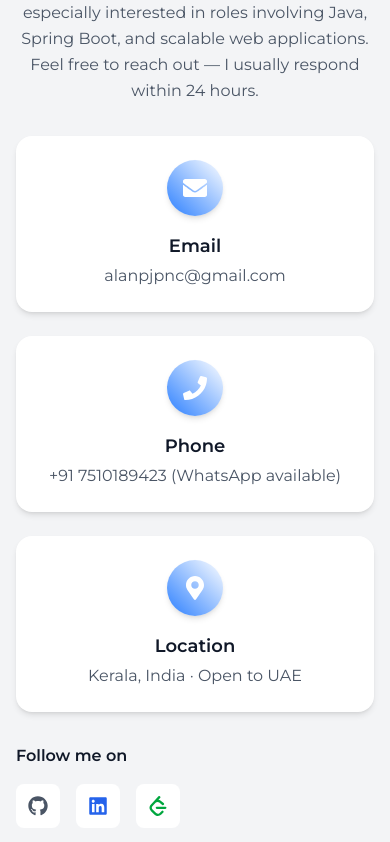
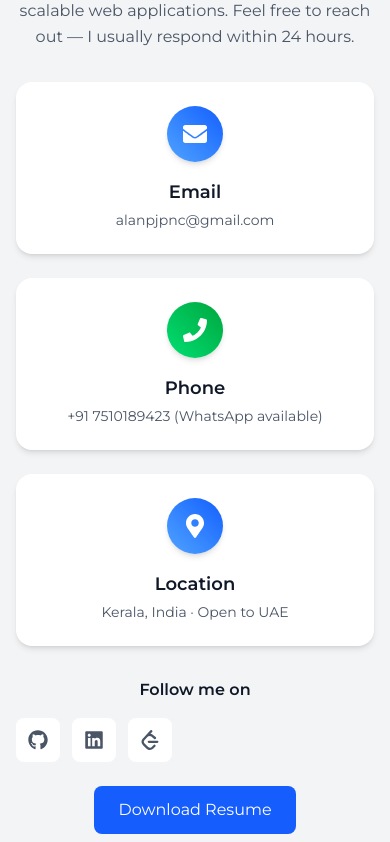
Before and after one commit to Alan-P-J/React_Tailwind_Portfolio_Demo, a React (Vite) app: page / in a window 390 px wide. Shown: the part 8200-9042 px from the top of the page. Built offline with nearby package versions, Linux system fonts and the light colour scheme.

Commit message:
Footer updated

```diff
--- a/src/components/Contact.jsx
+++ b/src/components/Contact.jsx
@@ -1,9 +1,8 @@
-import React, { useState, useRef, forwardRef } from "react";
+import { useState, useRef, forwardRef } from "react";
 import emailjs from "emailjs-com";
 import { toast } from "react-toastify";
 import "react-toastify/dist/ReactToastify.css";
 import { SiLeetcode } from "react-icons/si";
-
 import {
   FaEnvelope,
   FaPhone,
@@ -13,69 +12,73 @@ import {
   FaPaperPlane,
 } from "react-icons/fa";
 
-const contactMethods = [
+// ── Static data outside component ──
+const CONTACT_METHODS = [
   {
     icon: FaEnvelope,
     label: "Email",
     value: "alanpjpnc@gmail.com",
     link: "mailto:alanpjpnc@gmail.com",
-    color: "text-red-500",
+    gradient: "from-blue-400 to-blue-600",
   },
   {
     icon: FaPhone,
     label: "Phone",
     value: "+91 7510189423 (WhatsApp available)",
     link: "tel:+917510189423",
-    color: "text-red-500",
+    gradient: "from-green-400 to-green-600",
   },
   {
     icon: FaMapMarkerAlt,
     label: "Location",
     value: "Kerala, India · Open to UAE",
-    link: "https://maps.google.com/?q=Thrissur, Kerala,India",
-    color: "text-blue-500",
-    gradient: "from-red-400 to-red-600"
+    link: "https://maps.google.com/?q=Thrissur,Kerala,India",
+    gradient: "from-blue-400 to-blue-600",
   },
 ];
 
-const socialLinks = [
+const SOCIAL_LINKS = [
   {
     icon: FaGithub,
     label: "GitHub",
     link: "https://github.com/Alan-P-J",
-    color: "hover:text-gray-800 dark:hover:text-white",
+    color: "hover:text-gray-900 dark:hover:text-white",
   },
   {
     icon: FaLinkedin,
     label: "LinkedIn",
     link: "https://www.linkedin.com/in/alan-p-j-5747a1247/",
-    color: "text-blue-600",
+    color: "hover:text-blue-600",
   },
   {
+    icon: SiLeetcode,
     label: "LeetCode",
-    icon: SiLeetcode,
     link: "https://leetcode.com/u/K28night/",
-    color: "text-green-600",
+    color: "hover:text-yellow-500",
   },
 ];
 
 const ContactSection = forwardRef((_, ref) => {
   const formRef = useRef();
   const [isSubmitting, setIsSubmitting] = useState(false);
-  const [lastSent, setLastSent] = useState(0);
+  const [lastSent, setLastSent]         = useState(0);
 
   const sendEmail = (e) => {
     e.preventDefault();
 
+    // Rate limiting — 1 message per minute
     if (Date.now() - lastSent < 60000) {
       toast.warn("Please wait a minute before sending again.");
       return;
     }
+
+    // Email format validation
     const emailRegex = /^[^\s@]+@[^\s@]+\.[^\s@]+$/;
     if (!emailRegex.test(formRef.current.from_email.value)) {
       toast.error("Please enter a valid email address.");
       return;
     }
+
     setIsSubmitting(true);
 
     emailjs
@@ -87,19 +90,15 @@ const ContactSection = forwardRef((_, ref) => {
       )
       .then(
         () => {
-          // console.log("Email sent successfully:", result.text);
           setIsSubmitting(false);
-          toast.success(
-            "Thanks for reaching out! I’ll get back to you shortly.",
-          );
-          // Reset form
+          setLastSent(Date.now());
+          toast.success("Thanks for reaching out! I'll get back to you shortly.");
           formRef.current.reset();
-          setLastSent(Date.now());
         },
         (error) => {
           console.error("Email failed to send:", error.text);
           setIsSubmitting(false);
-          toast.error("Something went wrong!");
+          toast.error("Something went wrong. Please try again.");
         },
       );
   };
@@ -108,15 +107,18 @@ const ContactSection = forwardRef((_, ref) => {
     <section
       ref={ref}
       id="contact"
-      className="min-h-screen bg-gray-100 scroll-mt-24 py-26 md:pt-7 dark:bg-gray-900"
+      className="min-h-screen py-16 transition-colors duration-300 bg-gray-100 scroll-mt-24 md:pt-20 dark:bg-gray-900"
     >
       <div className="container px-4 mx-auto sm:px-6 lg:px-8">
+
+        {/* ── Section header ── */}
         <div className="mb-16 text-center">
           <h2 className="mb-4 text-3xl font-bold text-gray-900 md:text-4xl dark:text-white">
             Get In Touch
           </h2>
+          <div className="w-24 h-1 mx-auto mb-4 bg-blue-600" aria-hidden="true" />
           <p className="max-w-2xl mx-auto text-xl text-gray-600 dark:text-gray-400">
-            Looking to hire a Java or Full Stack Developer? Let’s connect and
+            Looking to hire a Java or Full Stack Developer? Let's connect and
             discuss how I can contribute to your team.
           </p>
           <span className="inline-block px-4 py-1 mt-4 mb-4 text-sm font-medium text-blue-700 bg-blue-100 rounded-full dark:bg-blue-900 dark:text-blue-300">
@@ -125,78 +127,93 @@ const ContactSection = forwardRef((_, ref) => {
         </div>
 
         <div className="grid gap-12 lg:grid-cols-2">
+
+          {/* ── Left: contact info ── */}
           <div className="space-y-8">
             <div>
-              <h3 className="mb-6 text-2xl font-bold text-gray-900 dark:text-white">
+              <h3 className="mb-4 text-2xl font-bold text-gray-900 dark:text-white">
                 Let's Start a Conversation
               </h3>
-              <p className="mb-8 leading-relaxed text-gray-600 dark:text-gray-400">
+              <p className="leading-relaxed text-gray-600 dark:text-gray-400">
                 I'm currently open to full-time backend or full-stack developer
-                opportunities. I'm especially interested in roles involving
-                Java, Spring Boot, and scalable web applications. Feel free to
-                reach out — I usually respond within 24 hours.
+                opportunities, especially roles involving Java, Spring Boot, and
+                scalable web applications. Feel free to reach out — I usually
+                respond within 24 hours.
               </p>
             </div>
 
+            {/* Contact method cards */}
             <div className="grid gap-6 sm:grid-cols-2">
-              {contactMethods.map((method) => (
+              {CONTACT_METHODS.map((method) => (
                 <a
                   key={method.label}
                   href={method.link}
                   target={method.link.startsWith("http") ? "_blank" : "_self"}
                   rel="noopener noreferrer"
-                  className="relative flex flex-col items-center justify-center p-6 text-center transition-all duration-300 bg-white shadow-md dark:bg-gray-800 rounded-2xl hover:shadow-2xl hover:-translate-y-1 group"
+                  className="relative flex flex-col items-center justify-center p-6 text-center transition-all duration-300 bg-white shadow-md dark:bg-gray-800 rounded-2xl hover:shadow-2xl hover:-translate-y-1 group focus:outline-none focus:ring-2 focus:ring-blue-500"
                 >
-                  <div
-                    className={`flex items-center justify-center w-14 h-14 mb-4 rounded-full bg-gradient-to-tr from-blue-500 dark:from-gray-700 dark:to-gray-600 text-white shadow-md group-hover:scale-110 transition-transform`}
-                  >
-                    <method.icon size={24} />
+                  {/* Icon circle — uses per-card gradient */}
+                  <div className={`flex items-center justify-center w-14 h-14 mb-4
+                    rounded-full bg-gradient-to-tr ${method.gradient}
+                    dark:from-gray-700 dark:to-gray-600 text-white shadow-md
+                    group-hover:scale-110 transition-transform duration-300`}>
+                    <method.icon size={24} aria-hidden="true" />
                   </div>
 
-                  <div>
-                    <h5 className="mb-1 text-lg font-semibold text-gray-900 dark:text-white">
-                      {method.label}
-                    </h5>
-                    <p className="text-gray-600 dark:text-gray-400">
-                      {method.value}
-                    </p>
-                  </div>
+                  <h5 className="mb-1 text-lg font-semibold text-gray-900 dark:text-white">
+                    {method.label}
+                  </h5>
+                  <p className="text-sm text-gray-600 dark:text-gray-400">
+                    {method.value}
+                  </p>
 
-                  <div className="absolute inset-0 transition-colors border border-transparent rounded-2xl group-hover:border-blue-500"></div>
+                  {/* Hover border overlay */}
+                  <div
+                    aria-hidden="true"
+                    className="absolute inset-0 transition-colors border border-transparent rounded-2xl group-hover:border-blue-500"
+                  />
                 </a>
               ))}
             </div>
 
+            {/* Social links + resume download */}
             <div>
-              <h4 className="flex mb-4 font-semibold text-gray-900 dark:text-white">
+              <h4 className="mb-4 font-semibold text-gray-900 dark:text-white">
                 Follow me on
               </h4>
-              <div className="flex gap-4">
-                {socialLinks.map((social) => (
+              <div className="flex gap-3 mb-6">
+                {SOCIAL_LINKS.map(({ icon: Icon, label, link, color }) => (
                   <a
-                    key={social.label}
-                    href={social.link}
+                    key={label}
+                    href={link}
                     target="_blank"
                     rel="noopener noreferrer"
-                    className={`p-3 text-gray-600 dark:text-gray-400 bg-white dark:bg-gray-800 rounded-lg transition-all duration-300  hover:scale-110 ${social.color} ${social.label}`}
-                    aria-label={social.label}
+                    aria-label={label}
+                    className={`p-3 text-gray-600 dark:text-gray-400 bg-white
+                      dark:bg-gray-800 rounded-lg transition-all duration-300
+                      hover:scale-110 hover:shadow-md ${color}
+                      focus:outline-none focus:ring-2 focus:ring-blue-500`}
                   >
-                    <social.icon size={20} />
+                    <Icon size={20} aria-hidden="true" />
                   </a>
                 ))}
-              </div>{" "}
+              </div>
+
+              {/* Resume download */}
               <a
                 href={`${import.meta.env.BASE_URL}Alan_PJ_Junior_Software_Engineer.pdf`}
                 download
-                className="inline-block px-6 py-3 mt-4 font-semibold text-white bg-blue-600 rounded-lg"
+                className="inline-flex items-center gap-2 px-6 py-3 font-semibold text-white transition-all duration-300 bg-blue-600 rounded-lg hover:bg-blue-700 hover:-translate-y-1 focus:outline-none focus:ring-2 focus:ring-blue-500 focus:ring-offset-2"
               >
                 Download Resume
               </a>
             </div>
           </div>
 
+          {/* ── Right: contact form ── */}
           <div className="p-8 bg-white shadow-lg h-fit dark:bg-gray-800 rounded-2xl">
             <form ref={formRef} onSubmit={sendEmail} className="space-y-6">
+
               <div className="grid gap-6 sm:grid-cols-2">
                 <div>
                   <label
@@ -210,8 +227,8 @@ const ContactSection = forwardRef((_, ref) => {
                     id="from_name"
                     name="from_name"
                     required
+                    placeholder="Enter your name"
                     className="w-full px-4 py-3 text-gray-700 transition-colors duration-300 bg-gray-100 border border-blue-300 rounded-lg focus:outline-none focus:ring-2 focus:ring-blue-500 dark:border-gray-600 dark:bg-gray-700 dark:text-white"
-                    placeholder="Enter your name"
                   />
                 </div>
 
@@ -227,8 +244,8 @@ const ContactSection = forwardRef((_, ref) => {
                     id="from_email"
                     name="from_email"
                     required
-                    className="w-full px-4 py-3 text-gray-700 transition-colors duration-300 bg-gray-100 border border-blue-300 rounded-lg dark:border-gray-600 focus:outline-none focus:ring-2 focus:ring-blue-500 dark:bg-gray-700 dark:text-white"
                     placeholder="your@email.com"
+                    className="w-full px-4 py-3 text-gray-700 transition-colors duration-300 bg-gray-100 border border-blue-300 rounded-lg focus:outline-none focus:ring-2 focus:ring-blue-500 dark:border-gray-600 dark:bg-gray-700 dark:text-white"
                   />
                 </div>
               </div>
@@ -245,8 +262,8 @@ const ContactSection = forwardRef((_, ref) => {
                   id="subject"
                   name="subject"
                   required
-                  className="w-full px-4 py-3 text-gray-700 transition-colors duration-500 bg-gray-100 border border-blue-300 rounded-lg dark:border-gray-600 focus:outline-none focus:ring-2 focus:ring-blue-500 dark:bg-gray-700 dark:text-white"
                   placeholder="What's this about?"
+                  className="w-full px-4 py-3 text-gray-700 transition-colors duration-300 bg-gray-100 border border-blue-300 rounded-lg focus:outline-none focus:ring-2 focus:ring-blue-500 dark:border-gray-600 dark:bg-gray-700 dark:text-white"
                 />
               </div>
 
@@ -262,42 +279,50 @@ const ContactSection = forwardRef((_, ref) => {
                   name="message"
                   required
                   rows={6}
-                  className="w-full px-4 py-3 text-gray-700 transition-colors duration-500 bg-gray-100 border border-blue-300 rounded-lg resize-none dark:border-gray-600 focus:outline-none focus:ring-2 focus:ring-blue-500 dark:bg-gray-700 dark:text-white"
                   placeholder="Tell me about your project or just say hello..."
+                  className="w-full px-4 py-3 text-gray-700 transition-colors duration-300 bg-gray-100 border border-blue-300 rounded-lg resize-none focus:outline-none focus:ring-2 focus:ring-blue-500 dark:border-gray-600 dark:bg-gray-700 dark:text-white"
                 />
               </div>
 
-              <input
-                type="hidden"
-                name="to_email"
-                value={import.meta.env.VITE_To_Email}
-              />
+              {/* to_email handled inside EmailJS template — not passed from frontend */}
 
               <button
                 type="submit"
                 disabled={isSubmitting}
                 aria-busy={isSubmitting}
                 aria-disabled={isSubmitting}
-                className="flex items-center justify-center w-full gap-3 px-8 py-4 font-semibold text-white transition-all duration-300 cursor-pointer bg-[#0767ac] rounded-lg hover:bg-blue-700 disabled:bg-blue-400 hover:shadow-lg hover:-translate-y-1 disabled:translate-y-0 disabled:cursor-not-allowed"
+                className="flex items-center justify-center w-full gap-3 px-8 py-4
+                  font-semibold text-white transition-all duration-300
+                  bg-[#0767ac] rounded-lg hover:bg-blue-700 hover:shadow-lg
+                  hover:-translate-y-1 disabled:bg-blue-400 disabled:translate-y-0
+                  disabled:cursor-not-allowed focus:outline-none focus:ring-2
+                  focus:ring-blue-500 focus:ring-offset-2"
               >
                 {isSubmitting ? (
                   <>
-                    <div className="w-5 h-5 border-2 border-white rounded-full border-t-transparent animate-spin"></div>
+                    <div
+                      className="w-5 h-5 border-2 border-white rounded-full border-t-transparent animate-spin"
+                      aria-hidden="true"
+                    />
                     Sending...
                   </>
                 ) : (
                   <>
-                    <FaPaperPlane />
+                    <FaPaperPlane aria-hidden="true" />
                     Send Message
                   </>
                 )}
               </button>
+
             </form>
           </div>
+
         </div>
       </div>
     </section>
   );
 });
+
 ContactSection.displayName = "Contact";
+
 export default ContactSection;
--- a/src/components/footer.jsx
+++ b/src/components/footer.jsx
@@ -1,15 +1,79 @@
-import React from 'react';
+import { FaGithub, FaLinkedin } from "react-icons/fa";
+import { SiLeetcode } from "react-icons/si";
+
+const NAV_LINKS = ["Home", "About", "Skills", "Projects", "Contact"];
+
+const SOCIAL_LINKS = [
+  { icon: FaGithub,   href: "https://github.com/Alan-P-J",                        label: "GitHub"   },
+  { icon: FaLinkedin, href: "https://www.linkedin.com/in/alan-p-j-5747a1247/",    label: "LinkedIn" },
+  { icon: SiLeetcode, href: "https://leetcode.com/u/K28night/",                   label: "LeetCode" },
+];
 
 const Footer = () => {
   const currentYear = new Date().getFullYear();
 
   return (
-    <footer className="py-3 text-white bg-gray-300 dark:bg-gray-800">
-      <div className="container px-6 mx-auto">
-        <div className="text-sm text-center text-gray-700 dark:text-gray-400">
-          © {currentYear} Alan P J. All rights reserved.
+    <footer className="text-gray-600 bg-gray-200 dark:bg-gray-900">
+
+      <div className="container px-6 py-10 mx-auto">
+        <div className="flex flex-col items-center gap-6 md:flex-row md:justify-between">
+
+          {/* Brand */}
+          <div className="text-center md:text-left">
+            <p className="text-lg font-bold text-gray-700 dark:text-white">Alan P J</p>
+            <p className="mt-1 text-sm text-gray-500 dark:text-gray-400">
+              Full Stack Developer · Open to UAE
+            </p>
+          </div>
+
+          {/* Nav links */}
+          <nav aria-label="Footer navigation">
+            <ul className="flex flex-wrap justify-center gap-4 text-sm">
+              {NAV_LINKS.map((link) => (
+                <li key={link}>
+
+                    <a href={`#${link.toLowerCase()}`}
+                    className="transition-colors duration-300 hover:text-white"
+                  >
+                    {link}
+                  </a>
+                </li>
+              ))}
+            </ul>
+          </nav>
+
+          {/* Social icons */}
+          <div className="flex items-center gap-4">
+            {SOCIAL_LINKS.map(({ icon: Icon, href, label }) => (
+              <a
+                key={label}
+                href={href}
+                target="_blank"
+                rel="noopener noreferrer"
+                aria-label={label}
+                className="p-2 transition-all duration-300 rounded-lg hover:text-white hover:bg-gray-700 focus:outline-none focus:ring-2 focus:ring-blue-500"
+              >
+                <Icon size={18} aria-hidden="true" />
+              </a>
+            ))}
+          </div>
+
         </div>
       </div>
+
+      {/* Bottom bar */}
+      <div className="py-4 border-t border-gray-500">
+        <div className="container flex flex-col items-center justify-between gap-2 px-6 mx-auto text-xs text-gray-800 sm:flex-row">
+          <p>© {currentYear} Alan P J. All rights reserved.</p>
+
+            <a href="#home"
+            className="transition-colors duration-300 hover:text-white"
+          >
+            Back to top ↑
+          </a>
+        </div>
+      </div>
+
     </footer>
   );
 };
```
